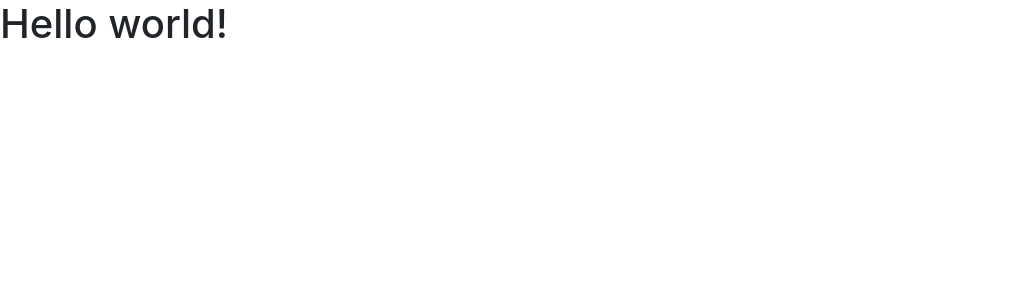
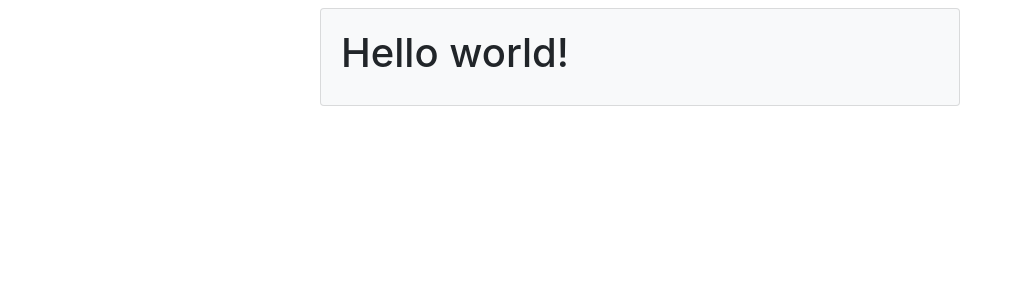
Before and after one commit to jonlinnell/minimal-react, a React app: page / in a window 1280 px wide. Shown: the top 300 px of the page, without its empty margins (0-1020 px from the left). Built offline with nearby package versions, Linux system fonts and the light colour scheme.

Commit message:
Added demo BS4

```diff
--- a/src/components/ui/App.jsx
+++ b/src/components/ui/App.jsx
@@ -3,10 +3,10 @@ import React, { Component } from 'react'
 class App extends Component {
   render() {
     return (
-      <div>
+      <div className='col-md-6 offset-md-3 mt-2 card card-body bg-light'>
         <h1>Hello world!</h1>
         <div id='errors'>
-          {this.props.errors}
+          {this.props.errors.map((error, i) => <p key={i} className='alert alert-danger'>{error}</p>)}
         </div>
       </div>
     )
```
